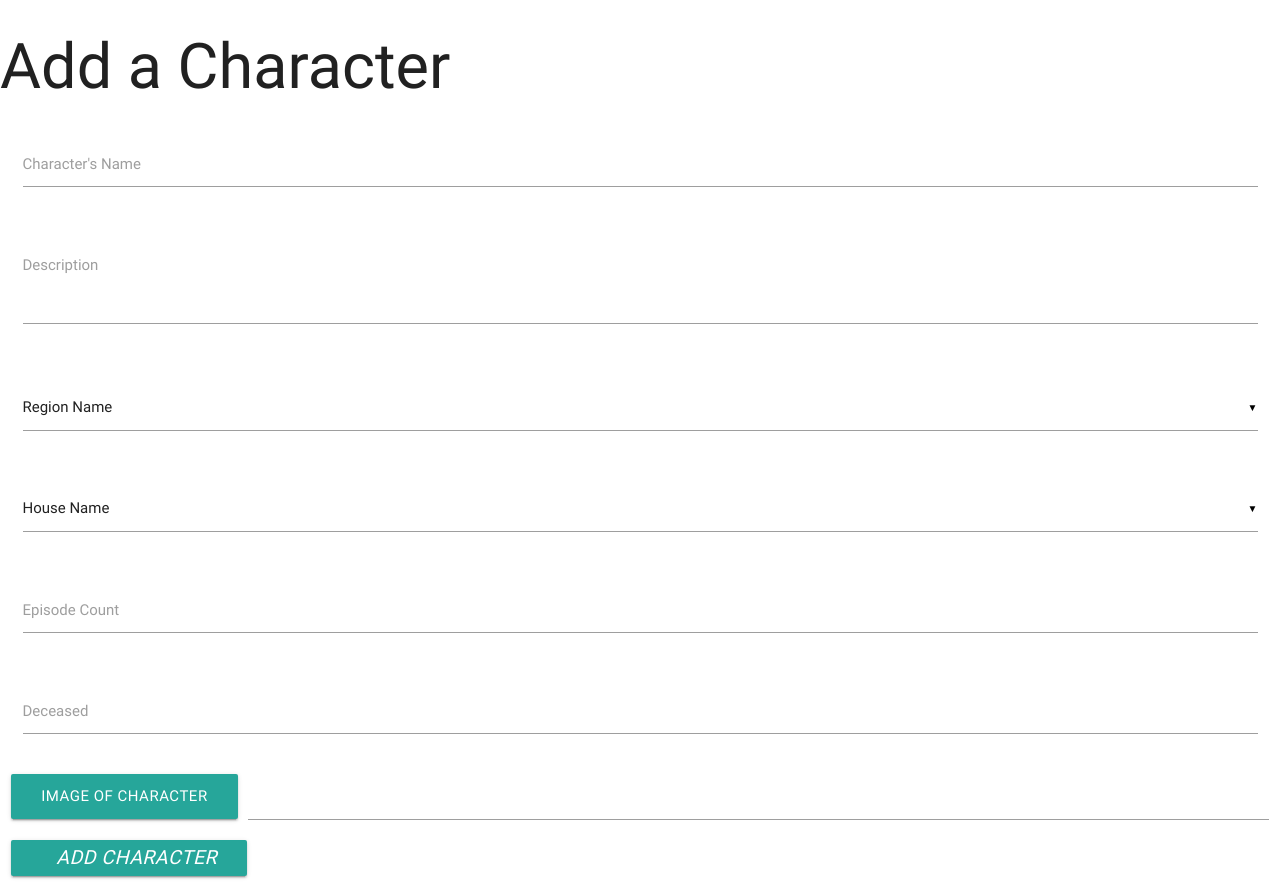
After one commit to Code-Institute-Submissions/data-centric-milestone-project, a Flask app: page /add_character in a window 1280 px wide. The commit adds this page. Run offline with Flask 2, Linux system fonts and the light colour scheme; data that the repository does not hold is empty; some libraries are stand-ins or nearby versions.

Commit message:
created function and .html page for adding characters to the DB

```diff
--- a/app.py
+++ b/app.py
@@ -43,8 +43,29 @@ Returns all characters to Flask app
 
 @app.route('/')
 @app.route('/get_all_characters')
-def hello():
+def get_all_characters():
     return render_template('all_characters.html', character=mongo.db.character.find().sort('name'))
+
+
+"""
+Function for adding a character to the database, returns user to get_all_characters function page
+"""
+@app.route('/add_character')
+def add_character():
+    return render_template('add_character.html',
+                            house_name=mongo.db.house.find(),
+                            region_name=mongo.db.region.find())
+
+
+@app.route('/insert_character', methods=["POST"])
+def insert_character():
+    character = mongo.db.character
+    character.insert_one(request.form.to_dict())
+    return redirect(url_for('get_all_characters'))
+
+
+
+
 
 
 
--- /dev/null
+++ b/templates/add_character.html
@@ -0,0 +1,65 @@
+{% extends 'base.html' %} {% block content %}
+<h1>Add a Character</h1>
+
+<div class="row">
+    <form action="{{ url_for('insert_character') }}" method='POST' class="col s12">
+        <div class="row">
+            <div class="input-field col s12">
+                <input id="name" name="name" type="text" class="validate">
+                <label for="icon_prefix">Character's Name</label>
+            </div>
+        </div>
+        <div class="row">
+            <div class="input-field col s12">
+                <textarea id="description" name="description" class="materialize-textarea"></textarea>
+                <label for="icon_telephone">Description</label>
+            </div>
+        </div>
+        <div class="row">
+            <div class="input-field col s12">
+                <select id="house_name" name="house_name" class="icons">
+                  <option value="" disabled selected>Region Name</option>
+                  {% for region in region_name %}
+                      <option value="{{region.region_name}}" data-icon="">{{region.region_name}}</option>
+                  {% endfor %}
+                </select>
+            </div>
+        </div>
+        <div class="row">
+            <div class="input-field col s12">
+                <select id="house_name" name="house_name" class="icons">
+                  <option value="" disabled selected>House Name</option>
+                  {% for house in house_name %}
+                      <option value="{{house.house_name}}" data-icon="">{{house.house_name}}</option>
+                  {% endfor %}
+                </select>
+            </div>
+        </div>
+        <div class="row">
+            <div class="input-field col s12">
+                <input id="episodes" name="episodes" type="text" class="validate">
+                <label for="icon_telephone">Episode Count</label>
+            </div>
+        </div>
+        <div class="row">
+            <div class="input-field col s12">
+                <input id="deceased" name="deceased" type="text" class="validate">
+                <label for="icon_telephone">Deceased</label>
+            </div>
+        </div>
+        <div class="file-field input-field">
+            <div class="btn">
+                <span>Image of Character</span>
+                <input type="file">
+            </div>
+            <div class="file-path-wrapper">
+                <input class="file-path validate" type="text">
+            </div>
+        </div>
+        <button class="btn waves-effect waves-light" type="submit" name="action">
+            <i class="material-icons right">Add Character</i>
+          </button>
+    </form>
+</div>
+
+{% endblock %}
--- a/templates/base.html
+++ b/templates/base.html
@@ -12,11 +12,12 @@
 <body>
     {% block content %} {% endblock %}
 
-     <script src="https://cdnjs.cloudflare.com/ajax/libs/jquery/3.2.1/jquery.min.js"></script>
+    <script src="https://cdnjs.cloudflare.com/ajax/libs/jquery/3.2.1/jquery.min.js"></script>
     <script src="https://cdnjs.cloudflare.com/ajax/libs/materialize/0.100.2/js/materialize.min.js"></script>
     <script type="text/javascript">
         $(document).ready(function() {
             $('.collapsible').collapsible();
+            $('select').material_select();
         });
     </script>
 </body>
```
